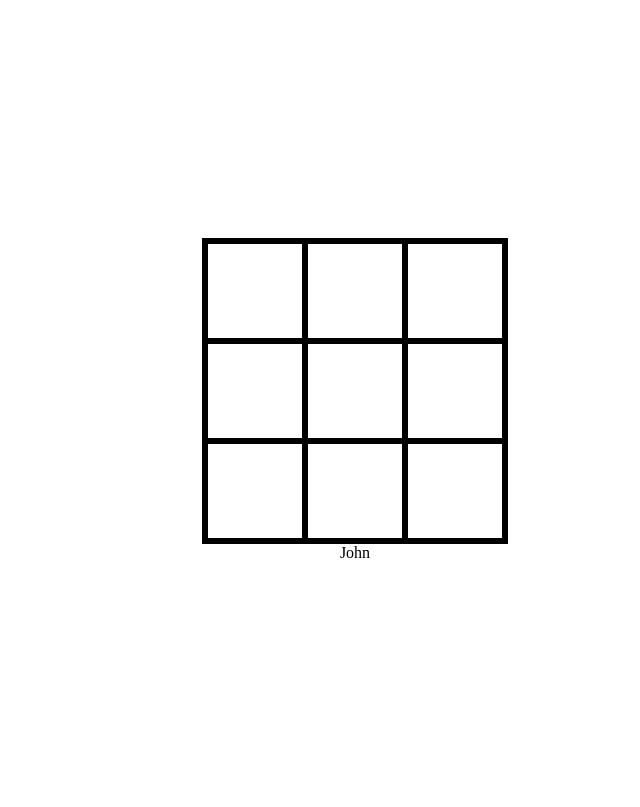
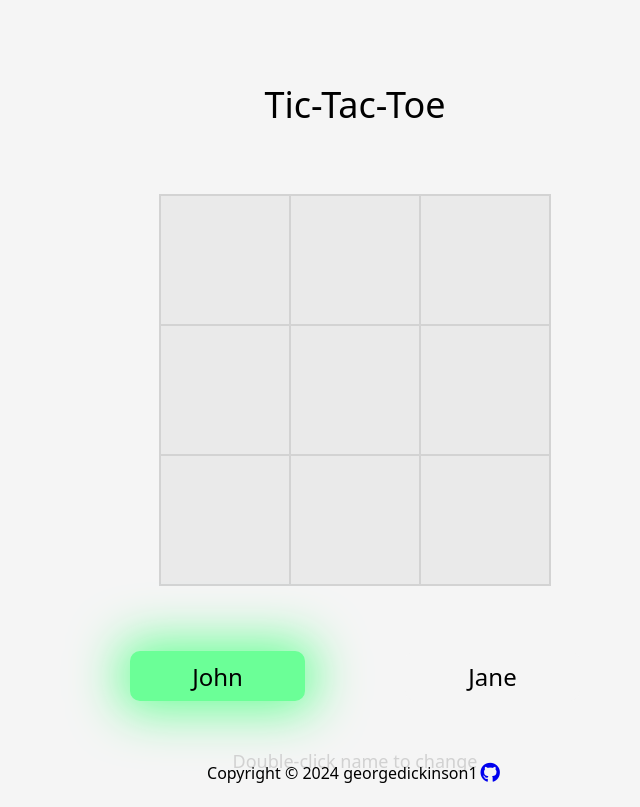
Before and after one commit to georgedickinson1/tic-tac-toe, a plain HTML site: page index.html in a window 1280 px wide. Shown: the whole page, without its empty margins (285-925 px from the left). Drawn offline with Linux system fonts and the light colour scheme.

Commit message:
Basic HTML & CSS structure.

```diff
--- a/index.html
+++ b/index.html
@@ -5,9 +5,11 @@
     <meta name="viewport" content="width=device-width, initial-scale=1.0">
     <link rel="stylesheet" href="styles.css">
     <script src="script.js" defer></script>
+    <script src="https://kit.fontawesome.com/bd95889006.js" crossorigin="anonymous"></script>
     <title>Tic-Tac-Toe</title>
 </head>
 <body>
+    <h1>Tic-Tac-Toe</h1>
     <div class="gameboard">
         <div id="a1" class="cell"></div>
         <div id="a2" class="cell"></div>
@@ -19,6 +21,16 @@
         <div id="c2" class="cell"></div>
         <div id="c3" class="cell"></div>
     </div>
-    <div class="active-player"></div>
+
+    <!-- <div class="active-player"></div> -->
+    <div class="players">
+        <div class="player1">John</div>
+        <div class="player2">Jane</div>
+    </div>
+    <p class="instruction">Double-click name to change</p>
+    <footer>
+        <p>Copyright © 2024 georgedickinson1 </p>
+        <a href="https://github.com/georgedickinson1" target="_blank" class="github-icon"><i class="fa-brands fa-github"></i></a>
+    </footer>
 </body>
 </html>
--- a/script.js
+++ b/script.js
@@ -14,17 +14,18 @@ const gameboard = (function(){
 })();
 
 // Factory function to create a player object
-function createPlayer(name, mark) {
+function createPlayer(name, mark, playerNumber) {
     return {
         name: name, // Player's name
         choices: [], // Array to store player's chosen positions
-        mark: mark
+        mark: mark,
+        playerNumber: playerNumber,
     };
 };
 
 // Temporary intialization of two players
-let player1 = createPlayer("John", "×");
-let player2 = createPlayer("Jane", "○");
+let player1 = createPlayer("John", "x", 1);
+let player2 = createPlayer("Jane", "o", 2);
 
 // IIFE that creates a gamecontroller object, managing the game state
 const gameController = (function(player1, player2) {
@@ -62,25 +63,33 @@ const gameController = (function(player1, player2) {
             // Function to check if player's choices include any winning position
             const includesAll = (arr, values) => values.every(v => arr.includes(v));
 
-            // Iterate through winning positions and check if any pkayer has won
-            winningPositions.forEach(position => {
+            // Iterate through winning positions and check if any player has won
+            for (let position of winningPositions) {
                 if (includesAll(player1.choices, position)) {
                     console.log("Player 1 has won!");
+
                     this.resetGame();
+                    return true; // Stop the function if Player 1 wins
                 } else if (includesAll(player2.choices, position)) {
                     console.log("Player 2 has won!");
+
                     this.resetGame();
-                } else if (gameboard.remainingPositions.length === 0) {
-                    console.log("Tie");
-                    this.resetGame();
+                    return true; // Stop the function if Player 2 wins
                 }
-            });
+            }
+
+            // If no one has won and no remaining positions, it's a tie
+            if (gameboard.remainingPositions.length === 0) {
+                console.log("Tie");
+                this.resetGame();
+                return true;
+            }
+
+            return false; // No win or tie, continue the game
         },
 
         // Main game loop: handles game progression after each move
         gameLoop: function() {
-            console.log(this.activePlayer.name)
-            console.log(this.activePlayer.choices)
 
             // Check if game is over after current move
             this.checkGameOver();
@@ -89,7 +98,7 @@ const gameController = (function(player1, player2) {
             this.switchActivePlayer();
 
             // Display new active player's name
-            display.activePlayerContainer(this.activePlayer.name)
+            display.activePlayerMark(this.activePlayer)
         },
 
         // Method to verify player made a valid choice
@@ -121,10 +130,28 @@ const display = {
     cells: document.querySelectorAll(".cell"),
 
     // Method to display active player name
-    activePlayerContainer: function(activePlayer) {
-        const activeContainer = document.querySelector(".active-player");
-        activeContainer.textContent = activePlayer;
+    // activePlayerContainer: function(activePlayer) {
+    //     const activeContainer = document.querySelector(".active-player");
+    //     activeContainer.textContent = activePlayer;
+    // },
+
+    // Method to change background color of player container to indicate active player
+    activePlayerMark: function(activePlayer) {
+        const player1Container = document.querySelector(".player1");
+        const player2Container = document.querySelector(".player2");
+        if (activePlayer.playerNumber === 1) {
+            player1Container.style.backgroundColor = "#6bff97";
+            player2Container.style.backgroundColor = "rgb(245, 245, 245)";
+            player1Container.style.boxShadow = "0px 0px 50px 10px #6bff97";
+            player2Container.style.boxShadow = "none";
+        } else if (activePlayer.playerNumber === 2) {
+            player2Container.style.backgroundColor = "#6bff97";
+            player1Container.style.backgroundColor = "rgb(245, 245, 245)";
+            player2Container.style.boxShadow = "0px 0px 50px 10px #6bff97";
+            player1Container.style.boxShadow = "none";
+        };
     },
+
 
     // Event handler added to each cell on initialization
     init: function() {
@@ -133,14 +160,16 @@ const display = {
             cell.addEventListener("click", this.selectedCell.bind(this));
         });
         // Display active player name on initialization
-        this.activePlayerContainer(gameController.activePlayer.name);
+        this.activePlayerMark(gameController.activePlayer);
     },
 
     // Method to mark cell with active player's symbol
     markCell: function(selectedCell) {
-        console.log("marked");
-        console.log(selectedCell);
-        selectedCell.textContent = gameController.activePlayer.mark;
+        if (gameController.activePlayer.mark === "x") {
+            selectedCell.innerHTML = `<i class="mark fa-solid fa-x"></i>`
+        } else if (gameController.activePlayer.mark === "o") {
+            selectedCell.innerHTML = `<i class="mark fa-solid fa-o" style="font-size: 1.1em"></i>`
+        };
     },
 
     // Method to clear gameboard of all marks
@@ -153,7 +182,6 @@ const display = {
     // Method to check which cell was clicked
     selectedCell: function(event) {
         const cell = event.target;
-        console.log(cell)
         let selectedCell = "";
         switch (cell.id) {
             case "a1": selectedCell = "A1"; break;
--- a/styles.css
+++ b/styles.css
@@ -1,23 +1,92 @@
 body {
     display: flex;
-    justify-content: center;
     align-items: center;
     flex-direction: column;
     height: 100vh;
     margin: 0;
     box-sizing: border-box;
+    background-color: rgb(245, 245, 245);
+    font-family: system-ui, -apple-system, BlinkMacSystemFont, 'Segoe UI', Roboto, Oxygen, Ubuntu, Cantarell, 'Open Sans', 'Helvetica Neue', sans-serif;
+}
+
+h1 {
+    font-weight: 200;
+    font-size: 36px;
+    margin: 80px;
+    margin-bottom: 65px;
 }
 
 .gameboard {
-    border: solid black;
     display: grid;
-    width: 300px;
+    width: 390px;
     grid-template-columns: repeat(3, 1fr);
+    border: 0.5px solid rgb(211, 211, 211);
 }
 
 .cell {
-    height: 100px;
-    width: 100px;
-    border: solid black;
+    height: 130px;
+    width: 130px;
+    border: 0.5px solid rgb(211, 211, 211);
+    background-color: #EAEAEA;
     box-sizing: border-box;
+    display: flex;
+    justify-content: center;
+    align-items: center;
+    font-size: 46px;
+    -webkit-text-stroke: 0.5em background-color;
 }
+
+.cell:hover {
+    cursor: pointer;
+    position: relative;
+    background-color: #e4e4e4;
+}
+
+/* .mark {
+    -webkit-text-stroke: 1px background-color;
+} */
+
+.players {
+    display: flex;
+    gap: 100px;
+    margin: 65px;
+    margin-bottom: 30px;
+}
+
+.players > div {
+    height: 50px;
+    width: 175px;
+    border-radius: 10px;
+    display: flex;
+    align-items: center;
+    justify-content: center;
+    font-size: 24px;
+    font-weight: 300;
+    /* border: 1px solid rgb(185, 185, 185); */
+}
+
+.instruction {
+    color: #d1d1d1;
+    font-weight: 300;
+    font-size: 18px;
+}
+
+footer {
+    display: flex;
+    position: absolute;
+    bottom: 0;
+}
+
+footer > a {
+    font-size: 20px;
+    position: relative;
+    top: 10px;
+    margin: 3px;
+}
+.github-icon:hover {
+    color: rgb(46, 46, 46);
+}
+
+footer > a:visited {
+    color: black;
+}
```
